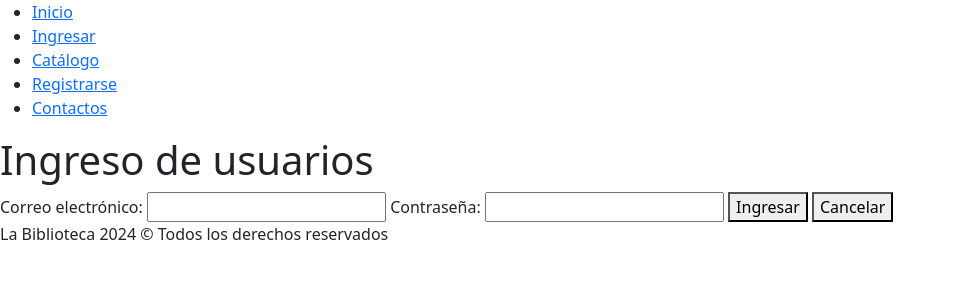
After one commit to Edu-Chayle/django-cac, a Django app: page /laBiblioteca/ingresar in a window 1280 px wide. The commit adds this page. Shown: the top 300 px of the page, without its empty margins (0-955 px from the left). Run offline with Django 5.2, Linux system fonts and the light colour scheme.

Commit message:
se agrego la pagina registro e ingreso

```diff
--- a/proyectoDjango/laBiblioteca/templates/laBiblioteca/base.html
+++ b/proyectoDjango/laBiblioteca/templates/laBiblioteca/base.html
@@ -10,6 +10,15 @@
         {% block css %}{% endblock %}
     </head>
     <body>
+        <head>
+            <ul class="menu" class="mostrar-menu">
+                <li><a href="{% url 'index' %}">Inicio</a></li>
+                <li><a href="{% url 'ingresar' %}">Ingresar</a></li>
+                <li><a href="{% url 'index' %}">Catálogo</a></li>
+                <li><a href="{% url 'registro' %}">Registrarse</a></li>
+                <li><a href="{% url 'index' %}">Contactos</a></li>
+            </ul>
+        </head>
         <header></header>
         <main>{% block main %}{% endblock %}</main>
         <footer>
--- a/proyectoDjango/laBiblioteca/templates/laBiblioteca/index.html
+++ b/proyectoDjango/laBiblioteca/templates/laBiblioteca/index.html
@@ -1,6 +1,6 @@
 {% extends "laBiblioteca/base.html" %}
 
-{% block title %} La biblioteca {% endblock %}
+{% block title %}Inicio | La biblioteca {% endblock %}
 {% block css %}{% endblock %}
 
 {% block main %}
--- /dev/null
+++ b/proyectoDjango/laBiblioteca/templates/laBiblioteca/ingresar.html
@@ -0,0 +1,20 @@
+{% extends "laBiblioteca/base.html" %}
+
+{% block title %}Ingreso | La biblioteca {% endblock %}
+{% block css %}{% endblock %}
+
+{% block main %}
+    <h1>Ingreso de usuarios</h1>
+
+    <form action="#">
+
+        <label for="email">Correo electrónico:</label>
+        <input type="email" id="email" name="email" required>
+
+        <label for="contraseña">Contraseña:</label>
+        <input type="text" id="contraseña" name="contraseña" required>
+
+        <button type="submit">Ingresar</button>
+        <button type="reset">Cancelar</button>
+    </form>
+{% endblock %}
--- a/proyectoDjango/laBiblioteca/urls.py
+++ b/proyectoDjango/laBiblioteca/urls.py
@@ -3,4 +3,6 @@ from . import views
 
 urlpatterns = [
     path('', views.index, name = 'index'),
+    path('registro', views.registro, name = 'registro'),
+    path('ingresar', views.ingresar, name = 'ingresar'),
 ]
--- a/proyectoDjango/laBiblioteca/views.py
+++ b/proyectoDjango/laBiblioteca/views.py
@@ -3,3 +3,9 @@ from django.shortcuts import render
 
 def index(request):
     return render(request, 'laBiblioteca/index.html')
+
+def registro(request):
+    return render(request, 'laBiblioteca/registro.html')
+
+def ingresar(request):
+    return render(request, 'laBiblioteca/ingresar.html')
```
Also changed, not shown: proyectoDjango/laBiblioteca/templates/laBiblioteca/registro.html (+31 -0 lines).
